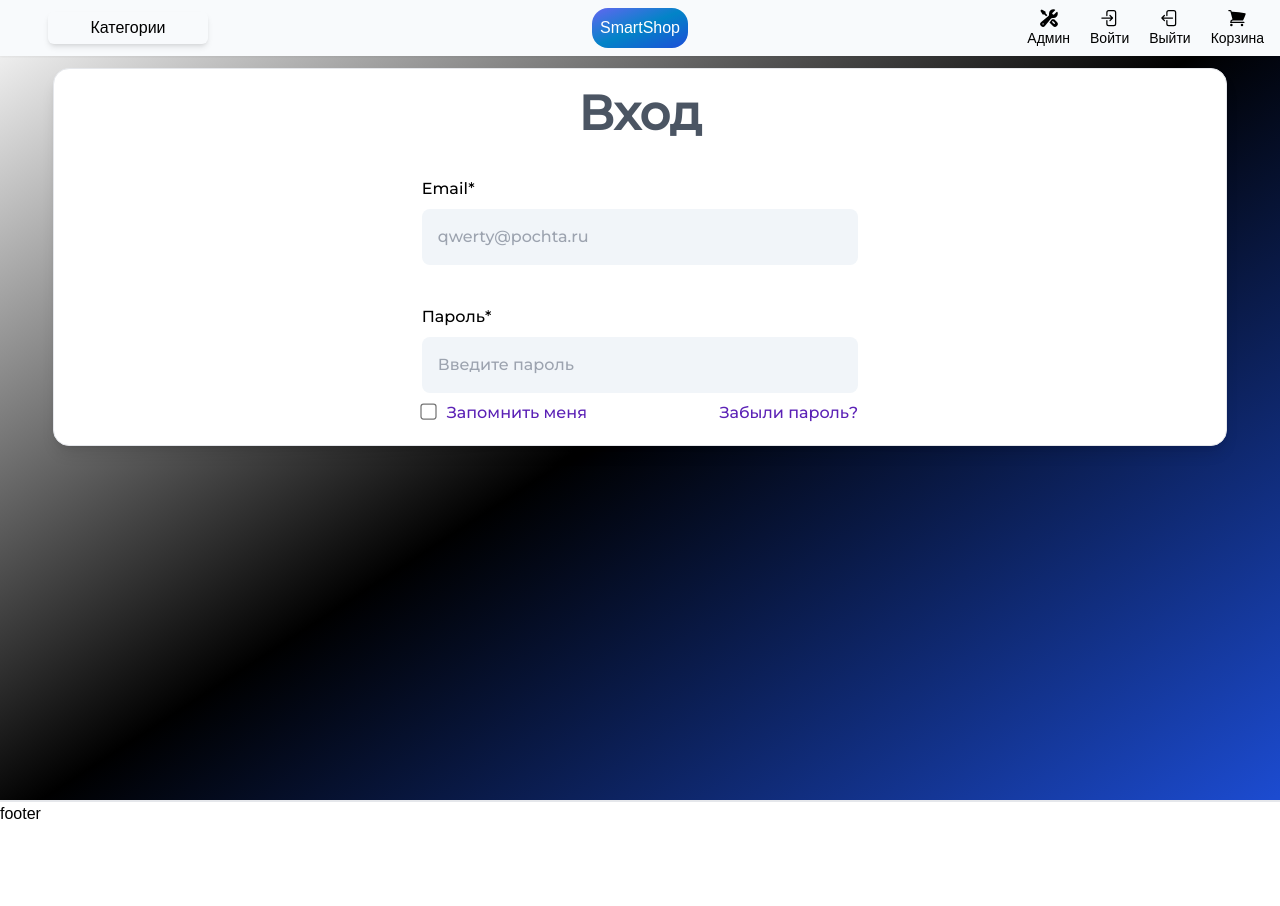
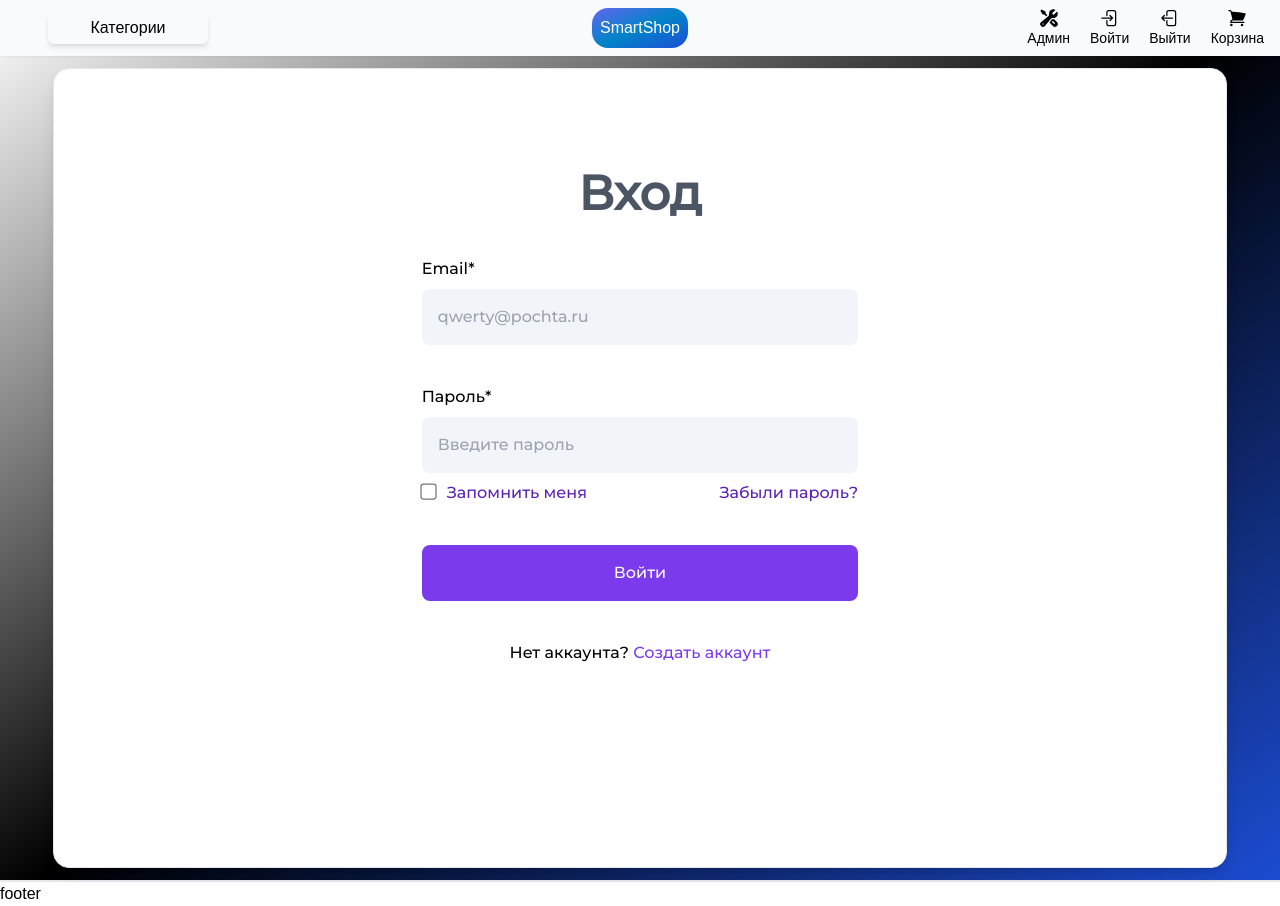
Before and after one commit to f-kurdan/SmartShop, a Next.js app in the folder online-store/new-client/: page /auth in a window 1280 px wide. Before the commit the page ends 826 px from the top, so only its background shows below. Built offline with nearby package versions, Linux system fonts and the light colour scheme; a web font is replaced by a local one.

Commit message:
Update login page

```diff
--- a/online-store/new-client/src/pages/auth/index.tsx
+++ b/online-store/new-client/src/pages/auth/index.tsx
@@ -3,8 +3,8 @@ import React from 'react'
 
 const Login = () => {
   return (
-    <div className={`${montserrat.className} flex flex-col gap-10  justify-center items-center px-10 py-5 my-3 w-11/12 ounded-sm border border-gray-200 bg-white shadow-lg rounded-2xl`}>
-      <div className='font-bold text-5xl text-center text-gray-600 '>
+    <div className={`${montserrat.className} flex flex-col gap-10  justify-start items-center px-10 py-5 my-3 w-11/12 h-screen ounded-sm border border-gray-200 bg-white shadow-lg rounded-2xl`}>
+      <div className='font-bold text-5xl text-center text-gray-600 mt-20'>
         Вход
       </div>
       <div className='flex flex-col w-2/5 gap-2'>
@@ -17,12 +17,18 @@ const Login = () => {
         <div className='grid grid-cols-2 gap-2 text-violet-800 font-medium'>
           <div>
             <input type="checkbox" id='save' className='hover:cursor-pointer mr-3 scale-125' />
-            <label htmlFor="save">Запомнить меня</label>
+            <label htmlFor="save" className='hover:cursor-pointer'>Запомнить меня</label>
           </div>
-          <div className='text-end'>
+          <div className='text-end hover:cursor-pointer'>
             <a href="." >Забыли пароль?</a>
           </div>
         </div>
+      </div>
+      <div className='transition-all duration-400 col-span-2  w-2/5 gap-2 bg-violet-600 rounded-lg p-4 text-white  hover:bg-violet-800 hover:cursor-pointer active:blur-sm'>
+        <h1 className='text-center'>Войти</h1>
+      </div>
+      <div className='col-span-2  w-2/5 text-center'>
+        <p>Нет аккаунта? <a href="." className='text-violet-600 hover:text-violet-400'>Создать аккаунт</a> </p>
       </div>
     </div>
   )
--- a/online-store/new-client/src/pages/cart/index.tsx
+++ b/online-store/new-client/src/pages/cart/index.tsx
@@ -21,7 +21,7 @@ const Cart = () => {
                 </div>
                 <ShippingInfo />
                 <div className='self-end '>
-                    <button className='transition-all duration-300 text-center shadow-md hover:invert active:blur-sm shadow-gray-300/70 p-2 bg-lime-300 rounded-lg'>Оформить заказ</button>
+                    <button className='transition-all duration-400 text-center shadow-md hover:invert active:blur-sm shadow-gray-300/70 p-2 bg-lime-300 rounded-lg'>Оформить заказ</button>
                 </div>
                 {/* <div>Корзина пуста</div> */}
             </div>
```
